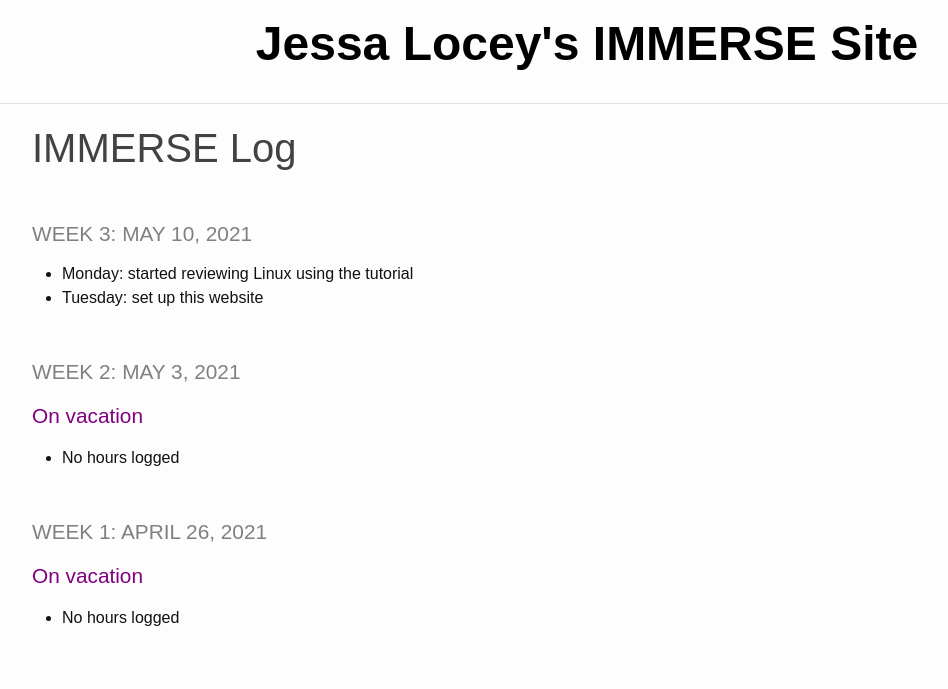
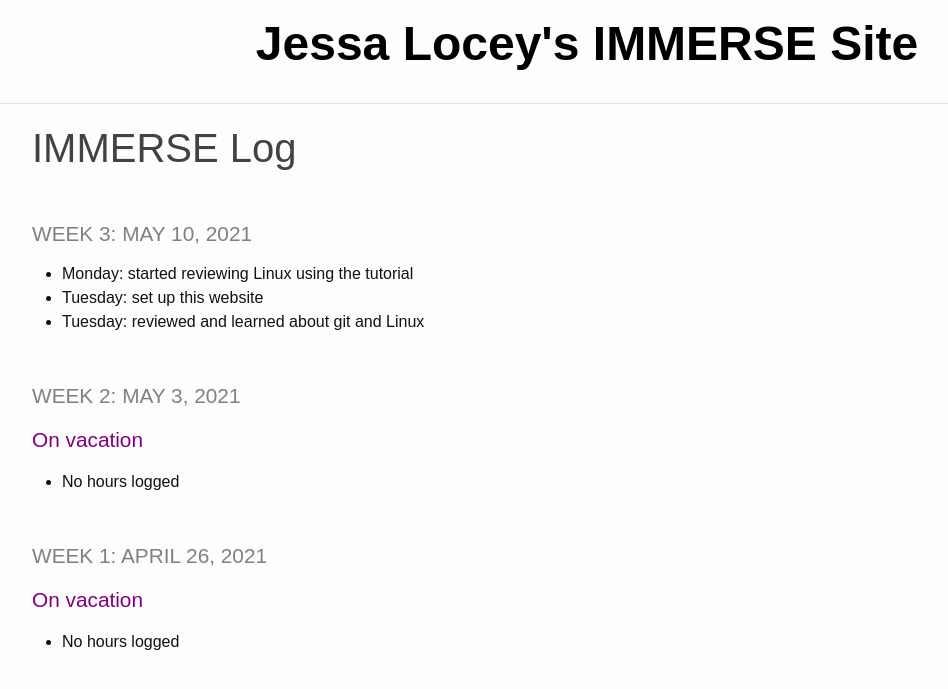
Before and after one commit to jessalocey/jessalocey.github.io, a Jekyll site: the page built from _pages/log.md, in a window 1280 px wide. Shown: the top 689 px of the page, without its empty margins (53-1001 px from the left). Built offline with Jekyll 4.4.1, drawn with Linux system fonts in a browser that asks for light colours.

Commit message:
log updated for Wed

```diff
--- a/_pages/log.md
+++ b/_pages/log.md
@@ -7,6 +7,7 @@ title: IMMERSE Log
 
 * **Monday:** started reviewing Linux using the tutorial
 * **Tuesday:** set up this website
+* **Tuesday:** reviewed and learned about git and Linux
 
 ### Week 2: May 3, 2021
 
```
